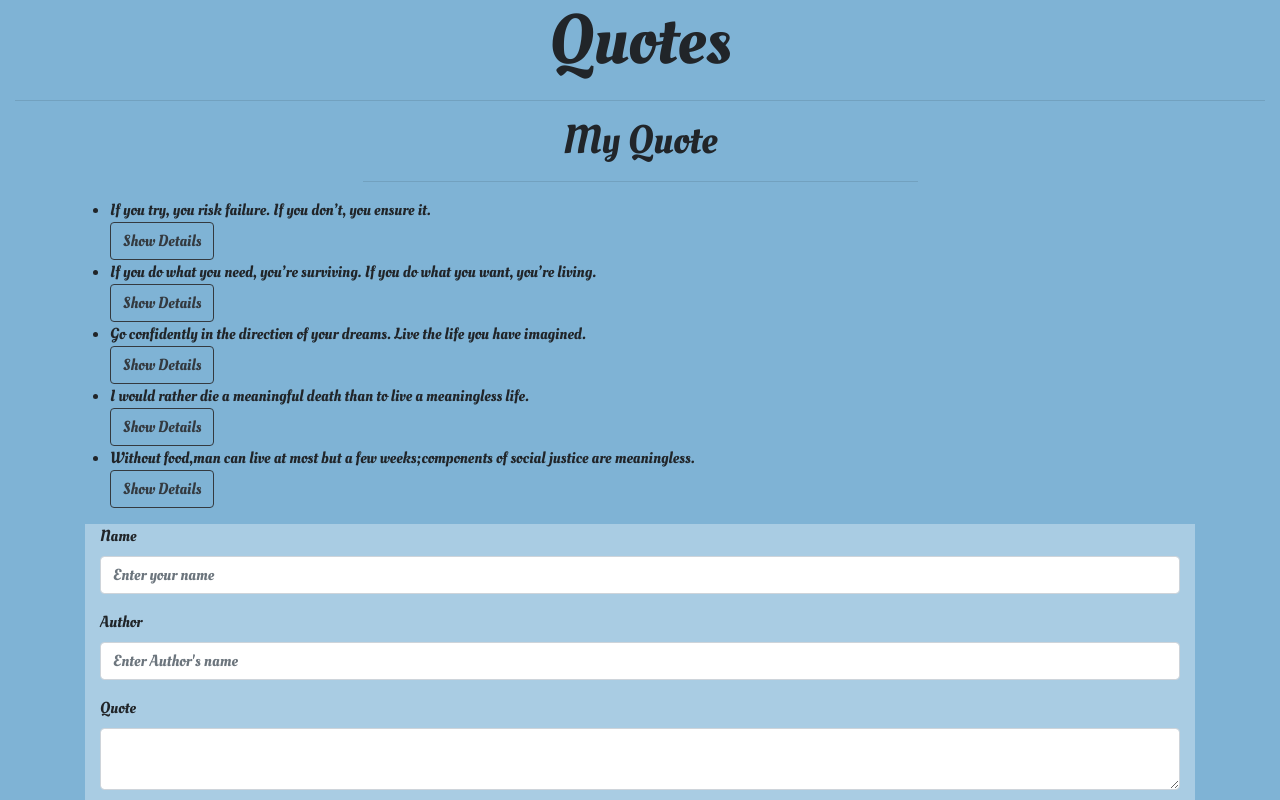
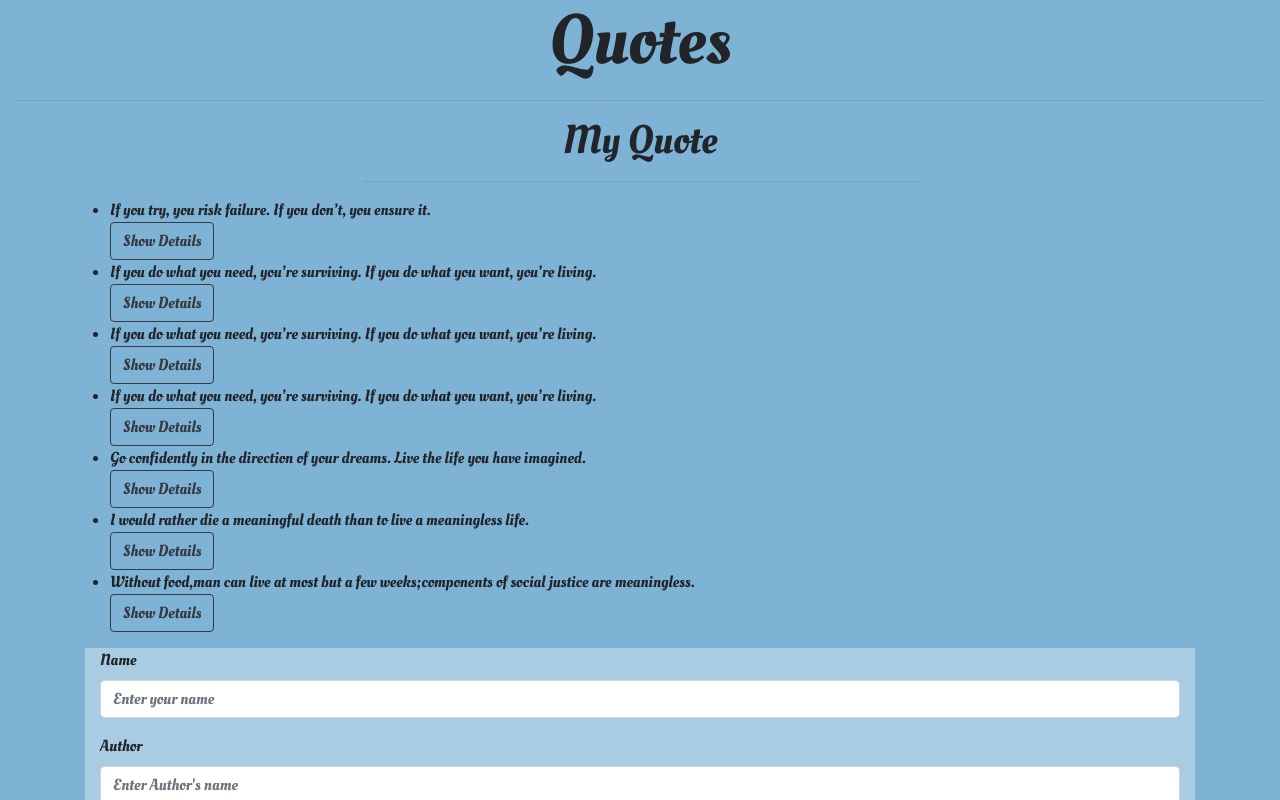
Before and after one commit to abbiemurugi/Qoutes, an Angular app: page / in a window 1280 px wide. Shown: the top 800 px of the page. Built offline with nearby package versions, Linux system fonts and the light colour scheme.

Commit message:
added dates

```diff
--- a/src/app/quote/quote.component.ts
+++ b/src/app/quote/quote.component.ts
@@ -8,11 +8,13 @@ import {Quote} from '../quote'
 })
 export class QuoteComponent implements OnInit {
   quotes = [
-    new Quote(1, 'If you try, you risk failure. If you don’t, you ensure it.','James','Anonymous',0,0),
-    new Quote(2, 'If you do what you need, you’re surviving. If you do what you want, you’re living.','Wesley','Unknown',0,0),
-    new Quote(3, 'Go confidently in the direction of your dreams. Live the life you have imagined.','Hannah','Henry David Thoreau',0,0),
-    new Quote(4, 'I would rather die a meaningful death than to live a meaningless life.','Mwangi','Corazon Aquino',0,0),
-    new Quote(5, 'Without food,man can live at most but a few weeks;components of social justice are meaningless.','Tony','Harry Dean',0,0,),
+    new Quote(1, 'If you try, you risk failure. If you don’t, you ensure it.','James','Anonymous',0,0,new Date(2018,10,14)),
+    new Quote(2, 'If you do what you need, you’re surviving. If you do what you want, you’re living.','Wesley','Unknown',0,0,new Date(2018,9,4)),
+    new Quote(2, 'If you do what you need, you’re surviving. If you do what you want, you’re living.','Wesley','Unknown',0,0,new Date(2018,7,6)),
+    new Quote(2, 'If you do what you need, you’re surviving. If you do what you want, you’re living.','Wesley','Unknown',0,0,new Date(2019,0,17)),
+    new Quote(3, 'Go confidently in the direction of your dreams. Live the life you have imagined.','Hannah','Henry David Thoreau',0,0,new Date(2018,10,14)),
+    new Quote(4, 'I would rather die a meaningful death than to live a meaningless life.','Mwangi','Corazon Aquino',0,0,new Date(2018,10,14)),
+    new Quote(5, 'Without food,man can live at most but a few weeks;components of social justice are meaningless.','Tony','Harry Dean',0,0,new Date(2018,11,20)),
   ]
 
   toogleDetails(index){
```
